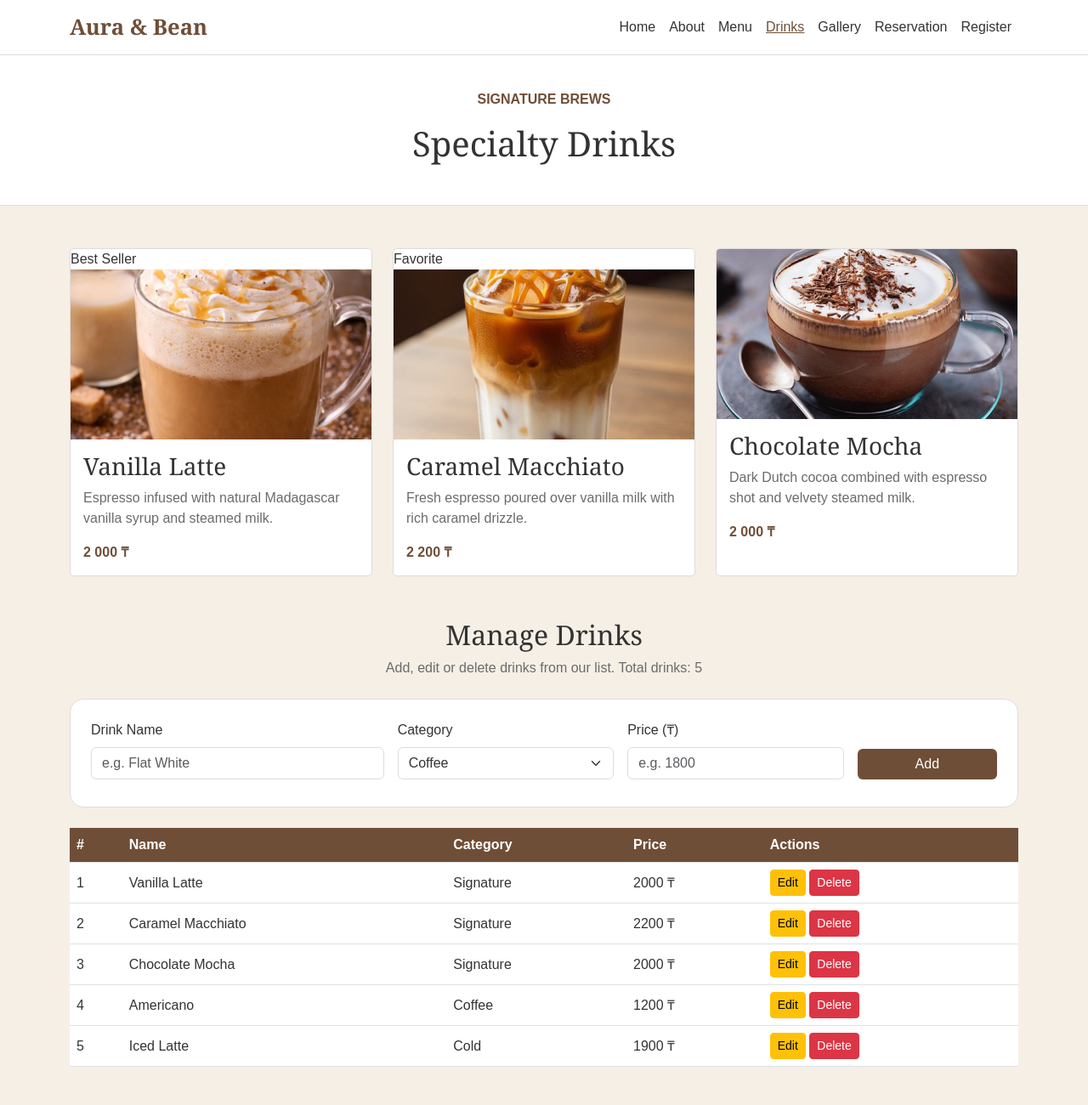
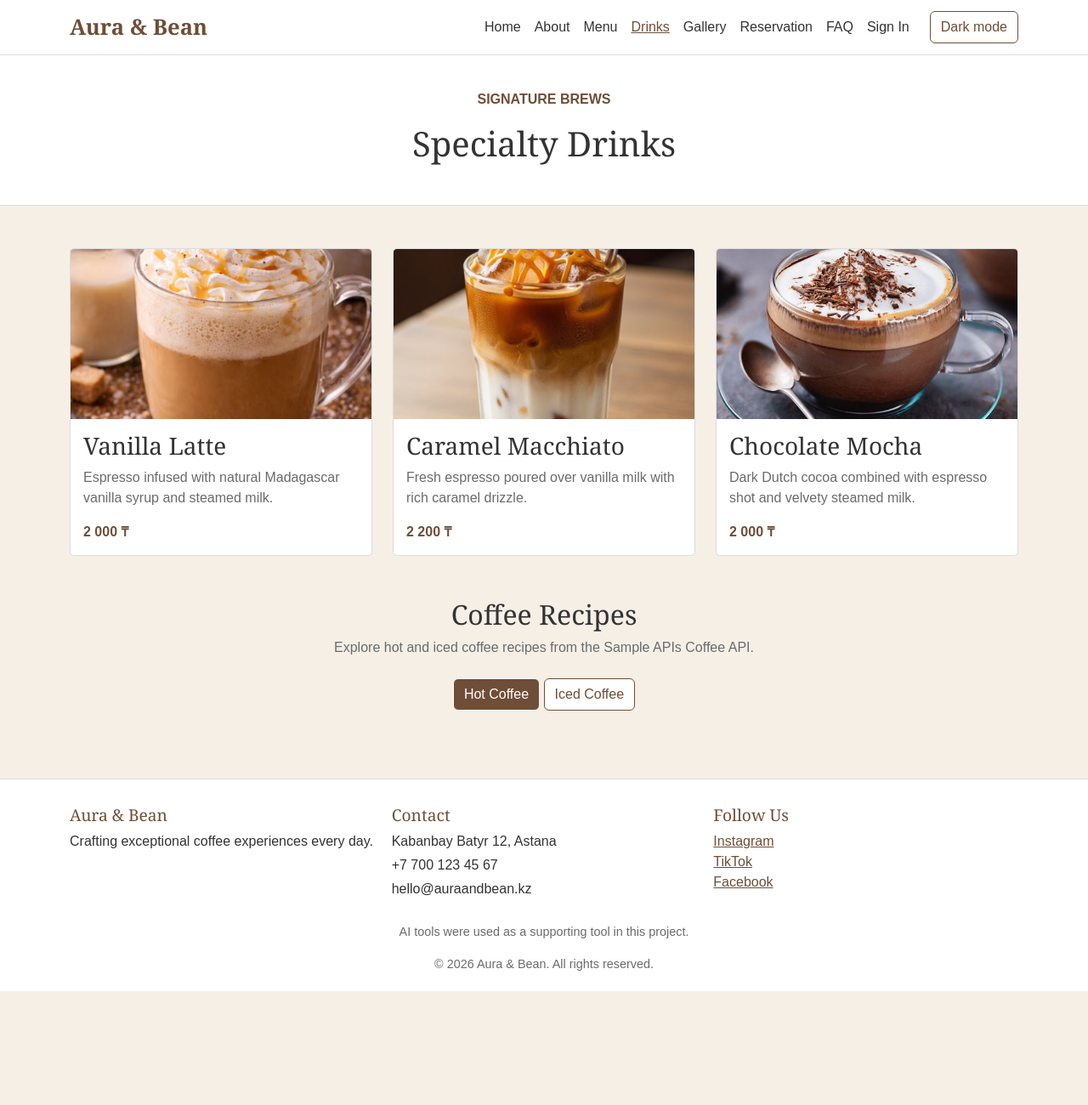
Before and after one commit to Aikorkem07/web1_midterm, a plain HTML site: page drinks.html in a window 1280 px wide. Shown: the top 1300 px of the page at 85% size. After the commit the page ends 1166 px from the top, so only its background shows below. Drawn offline with nearby package versions, Linux system fonts and the light colour scheme.

Commit message:
Aikorkem

```diff
--- a/drinks.html
+++ b/drinks.html
@@ -17,15 +17,17 @@
                 <span class="navbar-toggler-icon"></span>
             </button>
             <div class="collapse navbar-collapse" id="mainNav">
-                <ul class="navbar-nav ms-auto">
+                <ul class="navbar-nav ms-auto align-items-lg-center">
                     <li class="nav-item"><a class="nav-link" href="index.html">Home</a></li>
                     <li class="nav-item"><a class="nav-link" href="about.html">About</a></li>
                     <li class="nav-item"><a class="nav-link" href="menu.html">Menu</a></li>
                     <li class="nav-item"><a class="nav-link active" href="drinks.html">Drinks</a></li>
                     <li class="nav-item"><a class="nav-link" href="gallery.html">Gallery</a></li>
                     <li class="nav-item"><a class="nav-link" href="reservation.html">Reservation</a></li>
-                    <li class="nav-item"><a class="nav-link" href="register.html">Register</a></li>
+                    <li class="nav-item"><a class="nav-link" href="faq.html">FAQ</a></li>
+                    <li class="nav-item"><a class="nav-link" href="signin.html">Sign In</a></li>
                 </ul>
+                <button id="themeBtn" class="btn theme-btn ms-lg-3">Dark mode</button>
             </div>
         </div>
     </nav>
@@ -44,7 +46,6 @@
             <div class="row g-4">
                 <div class="col-md-6 col-lg-4">
                     <div class="product-card">
-                        <span class="badge-tag">Best Seller</span>
                         <img src="images/vanilla-latte.jpg" alt="Vanilla Latte" loading="lazy">
                         <div class="product-content">
                             <h3>Vanilla Latte</h3>
@@ -55,7 +56,6 @@
                 </div>
                 <div class="col-md-6 col-lg-4">
                     <div class="product-card">
-                        <span class="badge-tag">Favorite</span>
                         <img src="images/caramel-macchiato.jpg" alt="Caramel Macchiato" loading="lazy">
                         <div class="product-content">
                             <h3>Caramel Macchiato</h3>
@@ -77,51 +77,19 @@
             </div>
         </div>
     </section>
-    <section class="manage-section pb-5">
+    <section class="api-section pb-5">
         <div class="container">
-            <h2 class="text-center mb-2">Manage Drinks</h2>
-            <p class="text-center text-muted mb-4">Add, edit or delete drinks from our list. Total drinks: <span id="drinksCount">0</span></p>
-<form id="drinkForm" class="drink-form p-4 rounded-4 bg-card border border-color mb-4">
-                <div class="row g-3 align-items-end">
-                    <div class="col-md-4">
-                        <label for="drinkName" class="form-label">Drink Name</label>
-                        <input type="text" id="drinkName" class="form-control" placeholder="e.g. Flat White">
-                    </div>
-                    <div class="col-md-3">
-                        <label for="drinkCategory" class="form-label">Category</label>
-                        <select id="drinkCategory" class="form-select">
-                            <option value="Coffee">Coffee</option>
-                            <option value="Signature">Signature</option>
-                            <option value="Tea">Tea</option>
-                            <option value="Cold">Cold</option>
-                        </select>
-                    </div>
-                    <div class="col-md-3">
-                        <label for="drinkPrice" class="form-label">Price (₸)</label>
-                        <input type="number" id="drinkPrice" class="form-control" placeholder="e.g. 1800">
-                    </div>
-                    <div class="col-md-2">
-                        <button type="submit" class="btn btn-custom w-100">Add</button>
-                    </div>
-                </div>
-                <p id="drinkError" class="text-danger mt-2 mb-0"></p>
-            </form>
+            <h2 class="text-center mb-2">Coffee Recipes</h2>
+            <p class="text-center text-muted mb-4">Explore hot and iced coffee recipes from the Sample APIs Coffee API.</p>
 
-            <div class="table-responsive">
-                <table class="table coffee-table align-middle">
-                    <thead>
-                        <tr>
-                            <th>#</th>
-                            <th>Name</th>
-                            <th>Category</th>
-                            <th>Price</th>
-                            <th>Actions</th>
-                        </tr>
-                    </thead>
-                    <tbody id="drinksTableBody">
-                    </tbody>
-                </table>
+            <div class="text-center mb-3">
+                <button id="hotBtn" class="btn api-btn active">Hot Coffee</button>
+                <button id="icedBtn" class="btn api-btn">Iced Coffee</button>
             </div>
+
+            <p id="apiStatus" class="text-center text-muted"></p>
+
+            <div id="coffeeList" class="row g-4"></div>
         </div>
     </section>
 </main>
@@ -148,12 +116,14 @@
                 </ul>
             </div>
         </div>
+        <p class="ai-note text-center">AI tools were used as a supporting tool in this project.</p>
         <p class="copyright text-center mb-0">© 2026 Aura & Bean. All rights reserved.</p>
     </div>
 </footer>
 
 <script src="https://code.jquery.com/jquery-3.7.1.min.js"></script>
 <script src="https://cdn.jsdelivr.net/npm/bootstrap@5.3.3/dist/js/bootstrap.bundle.min.js"></script>
-<script src="js/script.js"></script>
+<script src="js/theme.js"></script>
+<script src="js/api.js"></script>
 </body>
 </html>
```
